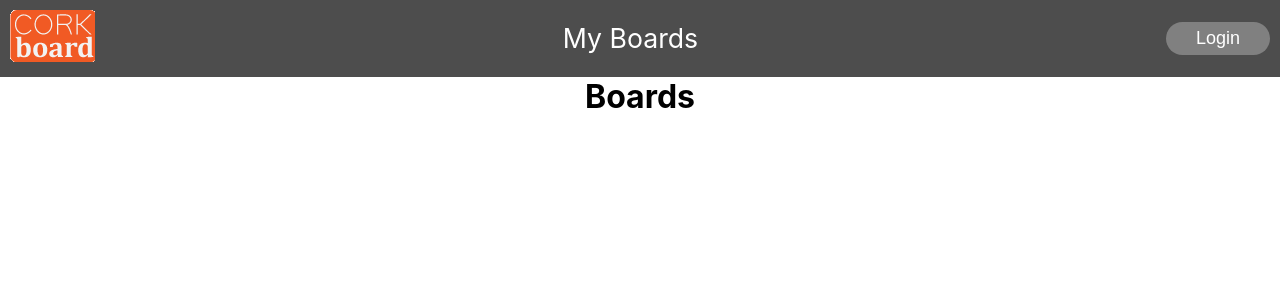
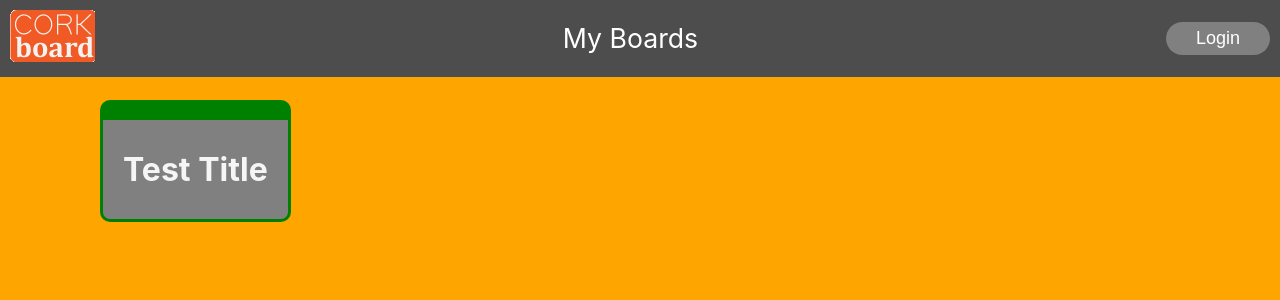
Before and after one commit to smcbride1/corkboard-frontend, a React (Create React App) app: page /boards in a window 1280 px wide. Shown: the top 300 px of the page. Built offline with nearby package versions, Linux system fonts and the light colour scheme.

Commit message:
Created basic draggable boardnode

```diff
--- a/src/App.css
+++ b/src/App.css
@@ -22,11 +22,7 @@ a {
   color: #4D4D4D;
 }
 
-h1 {
-  text-align: center;
-}
-
 .wrapper {
   text-align: center;
-  padding: 20px;
+  padding: 10px;
 }
--- a/src/components/Board.css
+++ /dev/null
@@ -1,5 +0,0 @@
-.board {
-    width: auto;
-    height: auto;
-    color: whitesmoke;
-}
--- a/src/components/BoardManager.css
+++ b/src/components/BoardManager.css
@@ -0,0 +1,6 @@
+.board-manager-canvas {
+    display: flex;
+    background-color: orange;
+    width: 100%;
+    height: 1000px;
+}
--- a/src/components/BoardManager.js
+++ b/src/components/BoardManager.js
@@ -1,11 +1,14 @@
 import React, { Component } from 'react';
 import './BoardManager.css';
+import BoardNode from './BoardNode.js';
 
 export default class BoardManager extends Component {
     render() {
         return (
             <>
-                <h1>Boards</h1>
+                <div className="board-manager-canvas">
+                <BoardNode></BoardNode>
+                </div>
             </>
         );
     }
--- /dev/null
+++ b/src/components/BoardNode.css
@@ -0,0 +1,14 @@
+.board-node {
+    width: fit-content;
+    height: fit-content;
+    color: whitesmoke;
+    background-color: grey;
+    padding: 30px 20px;
+    border-radius: 10px;
+    border-color: green;
+    border-style: solid;
+    border-top-width: 20px;
+    left: 100px;
+    top: 100px;
+    position: absolute;
+}
--- a/src/components/BoardNode.js
+++ b/src/components/BoardNode.js
@@ -0,0 +1,60 @@
+import React, { Component } from 'react';
+import ReactDOM from 'react-dom';
+import './BoardNode.css';
+
+export default class BoardNode extends Component {
+    constructor() {
+        super();
+        this.mouseEvent = null;
+        this.i = 0
+    }
+
+    componentDidMount() {
+    }
+
+    handleMouseDown = (event) => {
+        event.persist();
+        this.mouseEvent = event;
+        this.i = 0;
+    }
+
+    handleMouseUp = (event) => {
+        this.mouseEvent = null;
+    }
+
+    handleMouseMove = (event) => {
+        if (this.mouseEvent) {
+            // if (this.i === 0) {
+
+            //     this.i = 1;
+            // }
+
+
+            this.mouseEvent.target.style["left"] = `${event.pageX - 90}px`;
+            this.mouseEvent.target.style["top"] = `${event.pageY - 10}px`;
+        }
+    }
+
+    handleMouseOver = (event) => {
+        event.target.style["opacity"] = 0.5;
+    }
+
+    handleMouseLeave = (event) => {
+        event.target.style["opacity"] = 1;
+    }
+
+    render() {
+        document.addEventListener("mouseup", this.handleMouseUp)
+        return (
+            <>
+                <div className="board-node"
+                onMouseDown={ this.handleMouseDown }
+                onMouseMove={ this.handleMouseMove }
+                onMouseOver={ this.handleMouseOver}
+                onMouseLeave={ this.handleMouseLeave }>
+                    <h1>Test Title</h1>
+                </div>
+            </>
+        );
+    }
+}
```
Also changed, not shown: src/components/Board.js (deleted, +0 -10 lines), src/components/Note.js (deleted).
